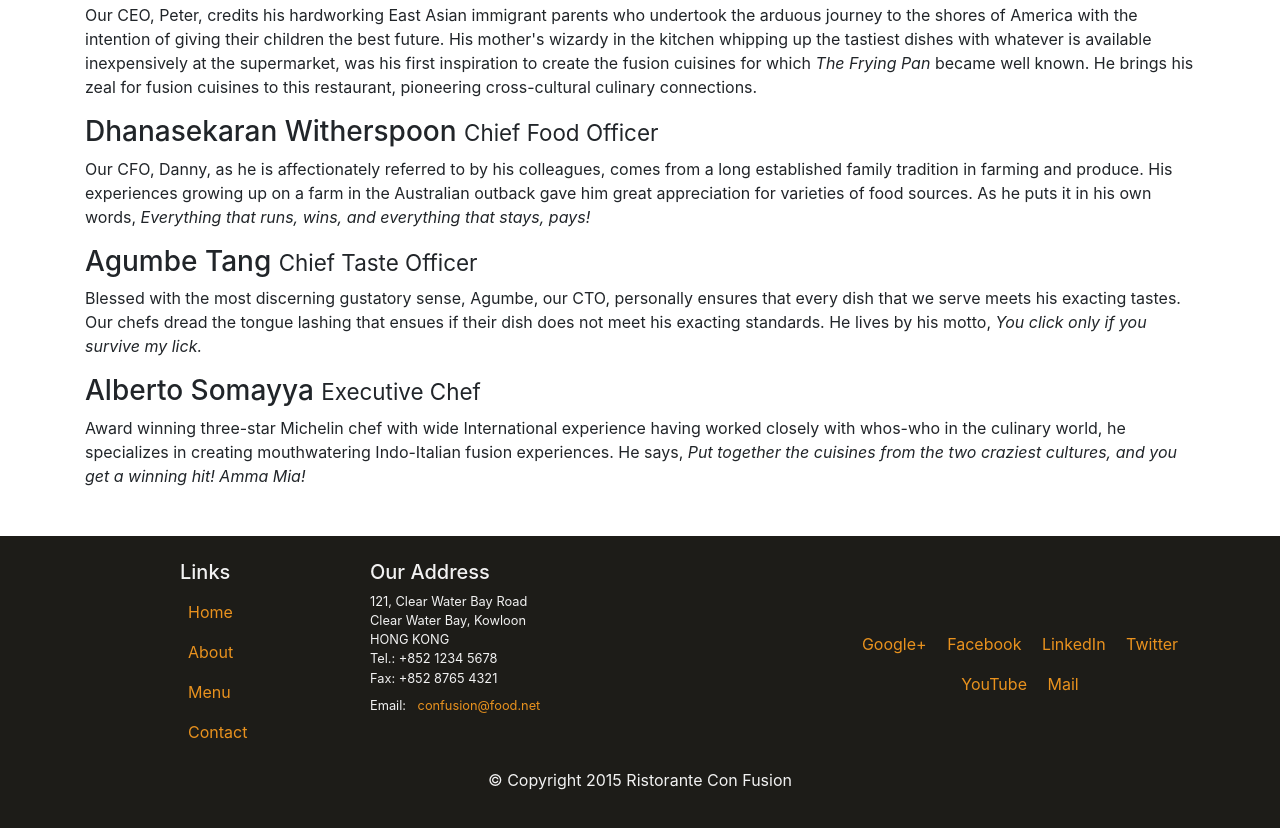
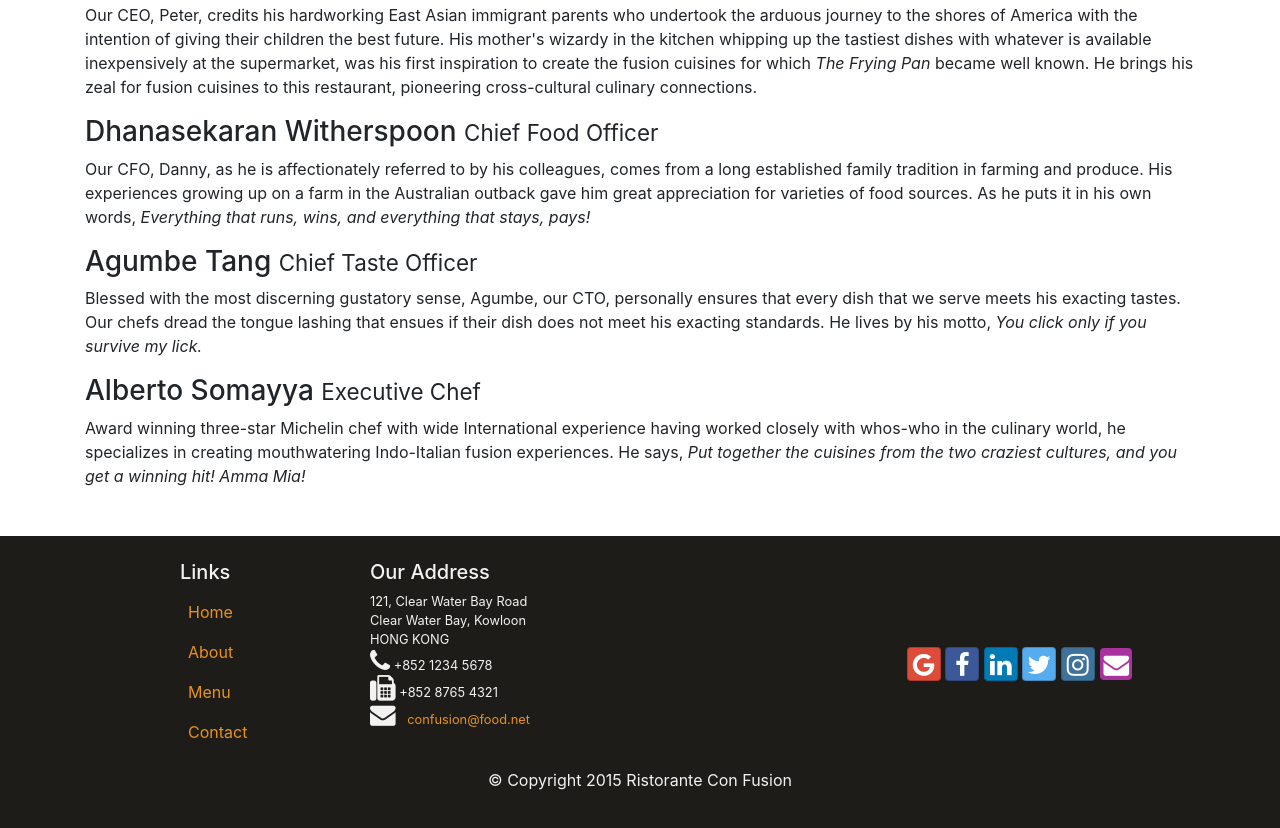
Before and after one commit to olbesp/conFusion, a website: page pages/aboutus.html in a window 1280 px wide. Shown: the part 1015-1843 px from the top of the page. Drawn offline with nearby package versions, Linux system fonts and the light colour scheme.

Commit message:
Add icons into footer links

```diff
--- a/css/styles.css
+++ b/css/styles.css
@@ -54,6 +54,16 @@
   text-align: center;
 }
 
+.email-icon {
+  color: #fefefe;
+  border-radius: 4px;
+  background-color: #a9329e;
+  transition: background-color .2s;
+}
+
+.email-icon:hover {
+  background-color: #5e32af;
+}
 
 .u-margin-v-small {
   margin-top: 2rem;
--- a/pages/aboutus.html
+++ b/pages/aboutus.html
@@ -103,19 +103,29 @@
             121, Clear Water Bay Road<br>
             Clear Water Bay, Kowloon<br>
             HONG KONG<br>
-            Tel.: +852 1234 5678<br>
-            Fax: +852 8765 4321<br>
-            Email: <a class="link"href="mailto:confusion@food.net">confusion@food.net</a>
+            <i class="fa fa-phone fa-2x"></i> +852 1234 5678<br>
+	          <i class="fa fa-fax fa-2x"></i> +852 8765 4321<br>
+	          <i class="fa fa-envelope fa-2x"></i> <a class="link"href="mailto:confusion@food.net">confusion@food.net</a>
            </address>
         </div>
         <div class="col col-sm-4 align-self-center">
           <div class="social-media">
-            <a class="link"href="http://google.com/+">Google+</a>
-            <a class="link"href="http://www.facebook.com/profile.php?id=">Facebook</a>
-            <a class="link"href="http://www.linkedin.com/in/">LinkedIn</a>
-            <a class="link"href="http://twitter.com/">Twitter</a>
-            <a class="link"href="http://youtube.com/">YouTube</a>
-            <a class="link"href="mailto:">Mail</a>
+            <a href="http://google.com/+"class="btn btn-social-icon btn-google">
+              <span class="fa fa-google"></span>
+            </a>
+            <a href="http://www.facebook.com/profile.php?id=" class="btn btn-social-icon btn-facebook">
+              <span class="fa fa-facebook"></span>
+            </a>
+            <a href="http://www.linkedin.com/in/" class="btn btn-social-icon btn-linkedin">
+              <span class="fa fa-linkedin"></span>
+            </a>
+            <a href="http://twitter.com/" class="btn btn-social-icon btn-twitter">
+              <span class="fa fa-twitter"></span>
+            </a>
+            <a href="https://instagram.com" class="btn btn-social-icon btn-instagram">
+              <span class="fa fa-instagram"></span>
+            </a>
+            <a href="mailto:" class="btn btn-social-icon"><span class="fa fa-envelope email-icon"></span></a>
           </div>
         </div>
       </div>
```
Also changed, not shown: index.html (+19 -9 lines).
